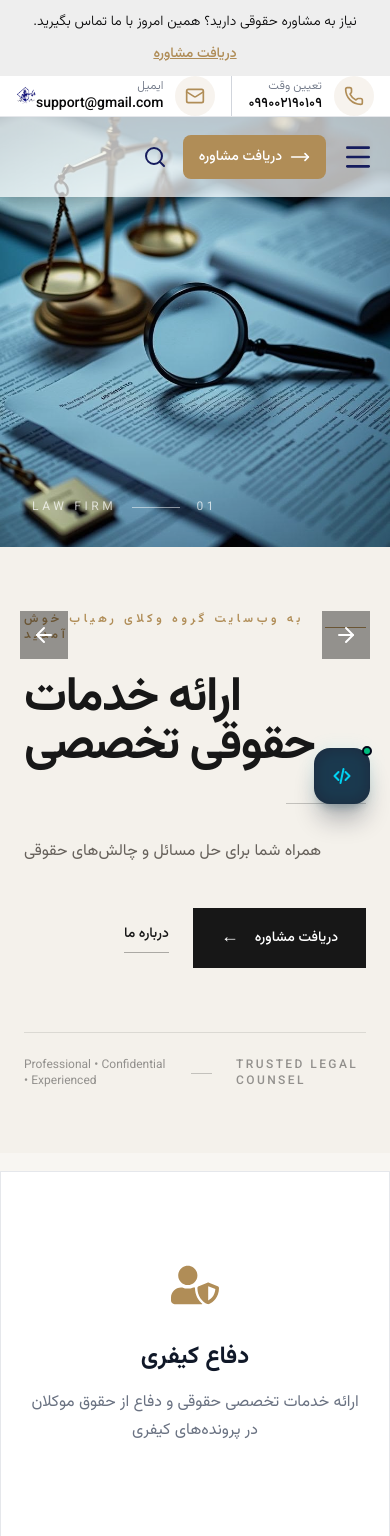
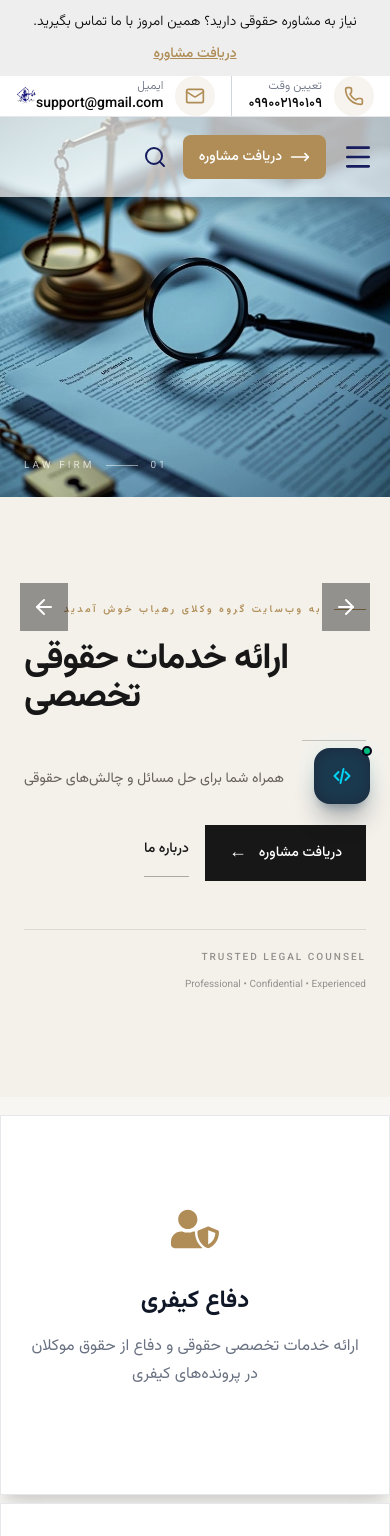
Before and after one commit to fatemeh-HajgedaAli/law-website-next, a Next.js app: page / in a window 390 px wide. Shown: the top 1536 px of the page. Built offline with nearby package versions, Linux system fonts and the light colour scheme.

Commit message:
edit hero

```diff
--- a/src/components/hero/HeroSlide.jsx
+++ b/src/components/hero/HeroSlide.jsx
@@ -8,48 +8,90 @@ export default function HeroSlide({
   title,
   description,
 }) {
+  const isCenter = position === "center";
+  const isRight = position === "right";
+
+  const contentAlignment = isCenter
+    ? "mx-auto text-center"
+    : isRight
+      ? "mr-auto text-right"
+      : "ml-auto text-left";
+
+  const itemsAlignment = isCenter
+    ? "justify-center"
+    : isRight
+      ? "justify-end"
+      : "justify-start";
+
+  const lineAlignment = isCenter ? "mx-auto" : isRight ? "mr-auto" : "ml-0";
+
   return (
-    <section className="relative min-h-screen overflow-hidden bg-[#f4f1eb]">
-      <div className="grid min-h-screen lg:grid-cols-2">
-        {/* =========================
-            IMAGE SIDE
-        ========================== */}
-        <div className="relative order-1 min-h-[430px] overflow-hidden lg:order-1 lg:min-h-screen">
-          {/* Image */}
+    <section className="relative min-h-screen w-full overflow-hidden bg-[#f4f1eb]">
+      <div className="grid min-h-screen w-full lg:grid-cols-2">
+        {/* IMAGE SIDE */}
+        <div
+          className="
+            relative
+            order-1
+            min-h-[380px]
+            w-full
+            overflow-hidden
+            lg:order-1
+            lg:min-h-screen
+          "
+        >
           <Image
             src={image}
             alt={title}
             fill
             priority
+            sizes="(max-width: 1024px) 100vw, 50vw"
             className="
+              pointer-events-none
               object-cover
               object-center
               transition-transform
               duration-[2000ms]
-              hover:scale-105
+              lg:hover:scale-105
             "
           />
 
-          {/* Image Overlay */}
-          <div className="absolute inset-0 bg-black/10" />
+          <div className="pointer-events-none absolute inset-0 z-[1] bg-black/10" />
 
-          {/* Image Number */}
-          <div className="absolute bottom-8 left-8 z-10 flex items-center gap-4 text-white">
-            <span className="text-xs tracking-[0.3em] opacity-70">01</span>
+          <div
+            className="
+              pointer-events-none
+              absolute
+              bottom-6
+              left-6
+              z-10
+              flex
+              items-center
+              gap-3
+              text-white
+              sm:bottom-8
+              sm:left-8
+              sm:gap-4
+            "
+          >
+            <span className="text-[10px] tracking-[0.3em] opacity-70 sm:text-xs">
+              01
+            </span>
 
-            <span className="h-px w-12 bg-white/50" />
+            <span className="h-px w-8 bg-white/50 sm:w-12" />
 
-            <span className="text-xs uppercase tracking-[0.3em] opacity-70">
+            <span className="text-[10px] uppercase tracking-[0.3em] opacity-70 sm:text-xs">
               Law Firm
             </span>
           </div>
 
-          {/* Vertical Label */}
           <div
             className="
+              pointer-events-none
               absolute
-              right-6
+              right-5
               top-1/2
+              z-10
               hidden
               -translate-y-1/2
               rotate-90
@@ -65,19 +107,19 @@ export default function HeroSlide({
           </div>
         </div>
 
-        {/* =========================
-            CONTENT SIDE
-        ========================== */}
+        {/* CONTENT SIDE */}
         <div
           className="
             order-2
             flex
             min-h-[600px]
+            w-full
             items-center
             bg-[#f4f1eb]
             px-6
-            py-16
+            py-14
             sm:px-10
+            sm:py-16
             lg:order-2
             lg:min-h-screen
             lg:px-16
@@ -88,55 +130,49 @@ export default function HeroSlide({
             className={`
               w-full
               max-w-2xl
-              ${
-                position === "center"
-                  ? "mx-auto text-center"
-                  : position === "right"
-                    ? "mr-auto text-right"
-                    : "ml-auto text-left"
-              }
+              ${contentAlignment}
             `}
           >
-            {/* Small Editorial Label */}
+            {/* SUBTITLE */}
             <div
               className={`
-                mb-8
+                mb-6
                 flex
                 items-center
-                gap-4
-                ${
-                  position === "center"
-                    ? "justify-center"
-                    : position === "right"
-                      ? "justify-end"
-                      : "justify-start"
-                }
+                gap-3
+                sm:mb-8
+                sm:gap-4
+                ${itemsAlignment}
               `}
             >
-              <span className="h-px w-12 bg-primary" />
+              <span className="h-px w-8 bg-primary sm:w-12" />
 
               <span
                 className="
-                  text-xs
+                  text-[10px]
                   font-semibold
                   uppercase
-                  tracking-[0.3em]
+                  tracking-[0.25em]
                   text-primary
+                  sm:text-xs
+                  sm:tracking-[0.3em]
                 "
               >
                 {subtitle}
               </span>
             </div>
 
-            {/* Main Title */}
+            {/* TITLE */}
             <h1
               className="
-                mb-8
-                text-5xl
+                mb-6
+                break-words
+                text-4xl
                 font-bold
-                leading-[1]
+                leading-[1.05]
                 tracking-[-0.03em]
                 text-[#171717]
+                sm:mb-8
                 sm:text-6xl
                 lg:text-7xl
                 xl:text-[82px]
@@ -145,32 +181,30 @@ export default function HeroSlide({
               {title}
             </h1>
 
-            {/* Decorative Line */}
+            {/* DECORATIVE LINE */}
             <div
               className={`
-                mb-8
+                mb-6
                 h-px
-                w-20
+                w-16
                 bg-black/20
-                ${
-                  position === "center"
-                    ? "mx-auto"
-                    : position === "right"
-                      ? "mr-auto"
-                      : "ml-0"
-                }
+                sm:mb-8
+                sm:w-20
+                ${lineAlignment}
               `}
             />
 
-            {/* Description */}
+            {/* DESCRIPTION */}
             <p
               className="
-                mb-10
+                mb-8
                 max-w-xl
-                text-base
-                leading-8
+                text-sm
+                leading-7
                 text-[#66615b]
+                sm:mb-10
                 sm:text-lg
+                sm:leading-8
               "
             >
               {description}
@@ -179,36 +213,39 @@ export default function HeroSlide({
             {/* CTA */}
             <div
               className={`
+                relative
+                z-30
                 flex
                 flex-wrap
                 items-center
-                gap-6
-                ${
-                  position === "center"
-                    ? "justify-center"
-                    : position === "right"
-                      ? "justify-end"
-                      : "justify-start"
-                }
+                gap-4
+                sm:gap-6
+                ${itemsAlignment}
               `}
             >
-              {/* Primary CTA */}
               <Link
                 href="/contact"
                 className="
                   group
+                  relative
+                  z-30
                   inline-flex
+                  min-h-12
+                  touch-manipulation
                   items-center
-                  gap-4
+                  gap-3
                   bg-[#171717]
-                  px-7
-                  py-4
+                  px-6
+                  py-3.5
                   text-sm
                   font-medium
                   text-white
-                  transition-all
+                  transition-colors
                   duration-300
+                  active:scale-[0.98]
                   hover:bg-primary
+                  sm:px-7
+                  sm:py-4
                 "
               >
                 <span>دریافت مشاوره</span>
@@ -225,12 +262,15 @@ export default function HeroSlide({
                 </span>
               </Link>
 
-              {/* Secondary CTA */}
               <Link
                 href="/about"
                 className="
                   group
+                  relative
+                  z-30
                   inline-flex
+                  min-h-12
+                  touch-manipulation
                   items-center
                   gap-3
                   border-b
@@ -241,6 +281,7 @@ export default function HeroSlide({
                   text-[#171717]
                   transition-colors
                   duration-300
+                  active:opacity-70
                   hover:border-primary
                   hover:text-primary
                 "
@@ -249,25 +290,40 @@ export default function HeroSlide({
               </Link>
             </div>
 
-            {/* Bottom Information */}
+            {/* BOTTOM INFORMATION */}
             <div
               className="
-                mt-16
+                mt-12
                 flex
-                items-center
-                gap-6
+                flex-col
+                items-start
+                gap-3
                 border-t
                 border-black/10
-                pt-6
+                pt-5
+                sm:mt-16
+                sm:flex-row
+                sm:items-center
+                sm:gap-6
+                sm:pt-6
               "
             >
-              <span className="text-xs font-medium uppercase tracking-[0.2em] text-black/40">
+              <span
+                className="
+                  text-[10px]
+                  font-medium
+                  uppercase
+                  tracking-[0.2em]
+                  text-black/40
+                  sm:text-xs
+                "
+              >
                 Trusted Legal Counsel
               </span>
 
-              <span className="h-px w-8 bg-black/20" />
+              <span className="hidden h-px w-8 bg-black/20 sm:block" />
 
-              <span className="text-xs text-black/40">
+              <span className="text-[10px] text-black/40 sm:text-xs">
                 Professional • Confidential • Experienced
               </span>
             </div>
```
